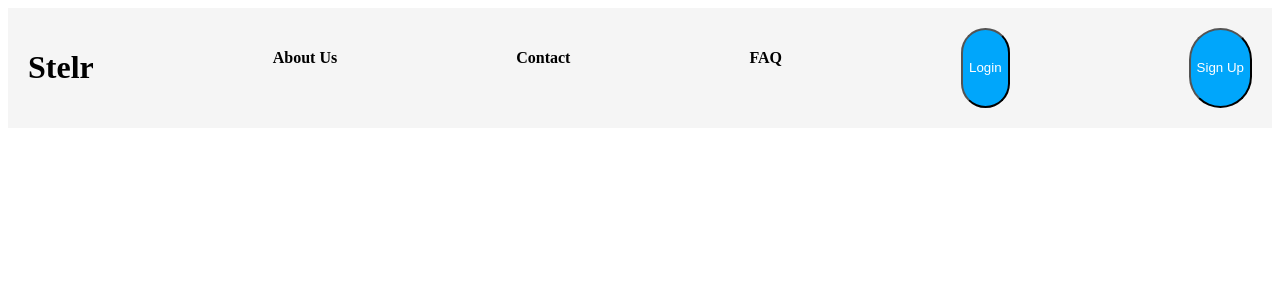
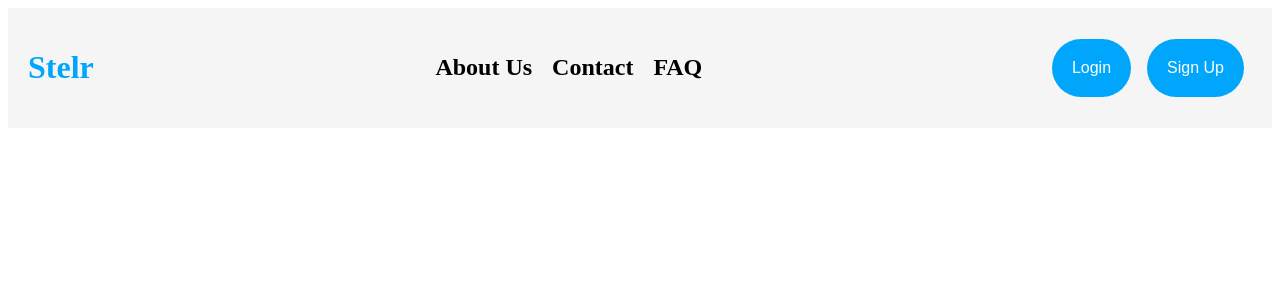
Before and after one commit to Jovenson-Don/stelr, a React (Vite) app: page / in a window 1280 px wide. Shown: the top 300 px of the page. Built offline with nearby package versions, Linux system fonts and the light colour scheme.

Commit message:
landing page

```diff
--- a/src/App.tsx
+++ b/src/App.tsx
@@ -1,9 +1,9 @@
-import LandingPageHeader from "./headers/LandingPageHeader";
+import MainLandingPage from "./landingPage/mainLandingPage";
 
 function App() {
   return (
     <>
-      <LandingPageHeader title="Stelr" />
+      <MainLandingPage />
     </>
   );
 }
--- a/src/buttons/PrimaryButton.tsx
+++ b/src/buttons/PrimaryButton.tsx
@@ -1,16 +1,21 @@
 import { FC } from "react";
 
 interface PrimaryButtonProps {
-  name: string;
+  label: string;
 }
 
-const PrimaryButton: FC<PrimaryButtonProps> = ({ name }) => {
+const PrimaryButton: FC<PrimaryButtonProps> = ({ label }) => {
   const buttonStyle = {
     backgroundColor: "#00A6FB",
     color: "white",
     borderRadius: "500px",
+    padding: "20px 20px",
+    border: "none",
+    cursor: "pointer",
+    margin: ".5em",
+    fontSize: "1em",
   };
-  return <button style={buttonStyle}>{name}</button>;
+  return <button style={buttonStyle}>{label}</button>;
 };
 
 export default PrimaryButton;
--- a/src/headers/LandingPageHeader.tsx
+++ b/src/headers/LandingPageHeader.tsx
@@ -6,21 +6,35 @@ interface LandingPageHeaderProps {
 }
 
 const LandingPageHeader: FC<LandingPageHeaderProps> = ({ title }) => {
-  const containerStyle = {
+  const headerContainerStyle = {
     display: "flex",
     justifyContent: "space-between",
     padding: "20px",
     backgroundColor: "#F5F5F5",
+    alignItems: "center",
+  };
+
+  const headerSectionsStyle = {
+    display: "flex",
+    gap: "20px",
+  };
+
+  const titleStyle = {
+    color: "#00A6FB",
   };
 
   return (
-    <div style={containerStyle}>
-      <h1>{title}</h1>
-      <h4>About Us</h4>
-      <h4>Contact</h4>
-      <h4>FAQ</h4>
-      <PrimaryButton name="Login" />
-      <PrimaryButton name="Sign Up" />
+    <div style={headerContainerStyle}>
+      <h1 style={titleStyle}>{title}</h1>
+      <div style={headerSectionsStyle}>
+        <h2>About Us</h2>
+        <h2>Contact</h2>
+        <h2>FAQ</h2>
+      </div>
+      <div>
+        <PrimaryButton label="Login" />
+        <PrimaryButton label="Sign Up" />
+      </div>
     </div>
   );
 };
--- /dev/null
+++ b/src/landingPage/mainLandingPage.tsx
@@ -0,0 +1,14 @@
+import LandingPageHeader from "../headers/LandingPageHeader";
+import { FC } from "react";
+
+interface MainlandingPageProps {}
+
+const MainLandingPage: FC<MainlandingPageProps> = () => {
+  return (
+    <>
+      <LandingPageHeader title="Stelr" />
+    </>
+  );
+};
+
+export default MainLandingPage;
```
